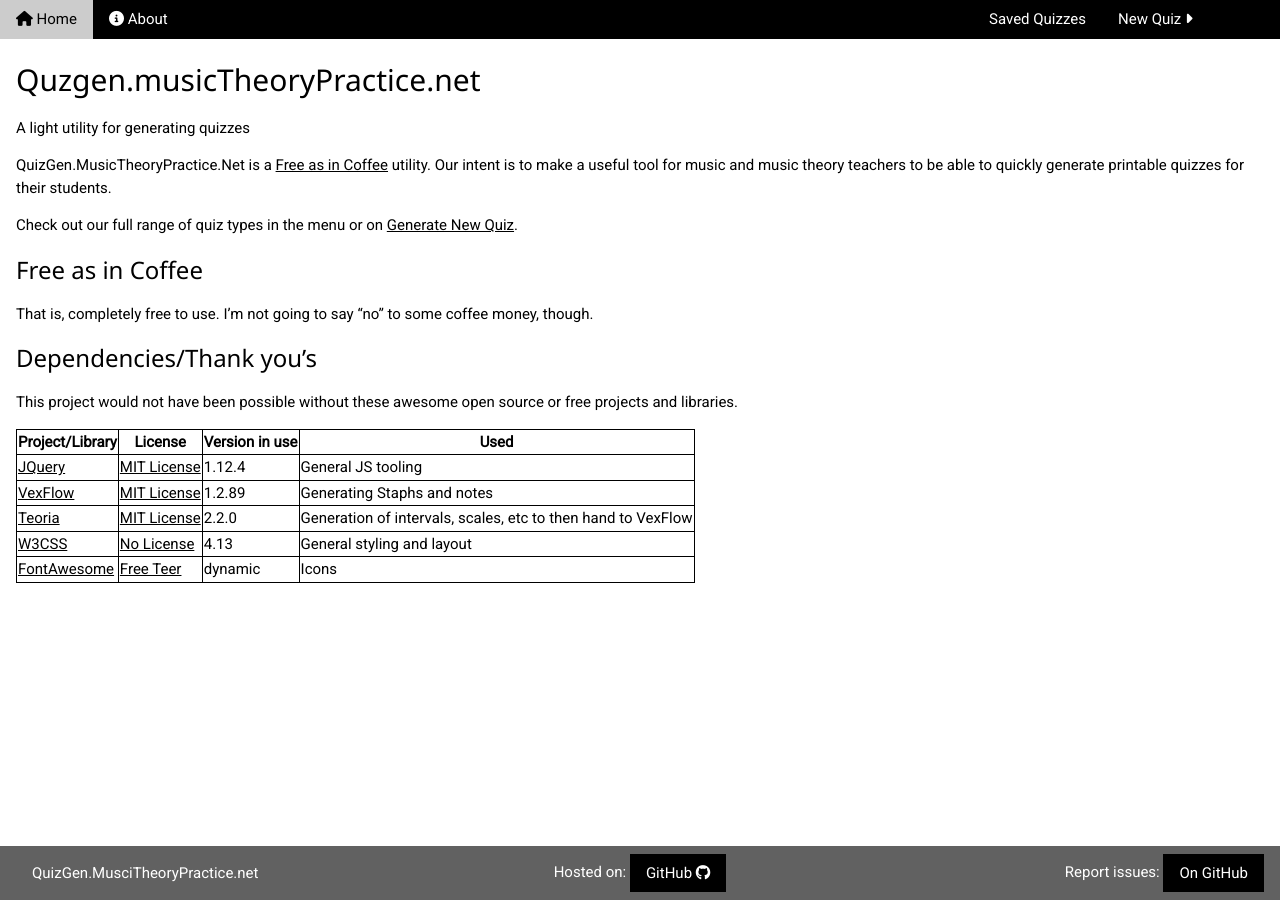
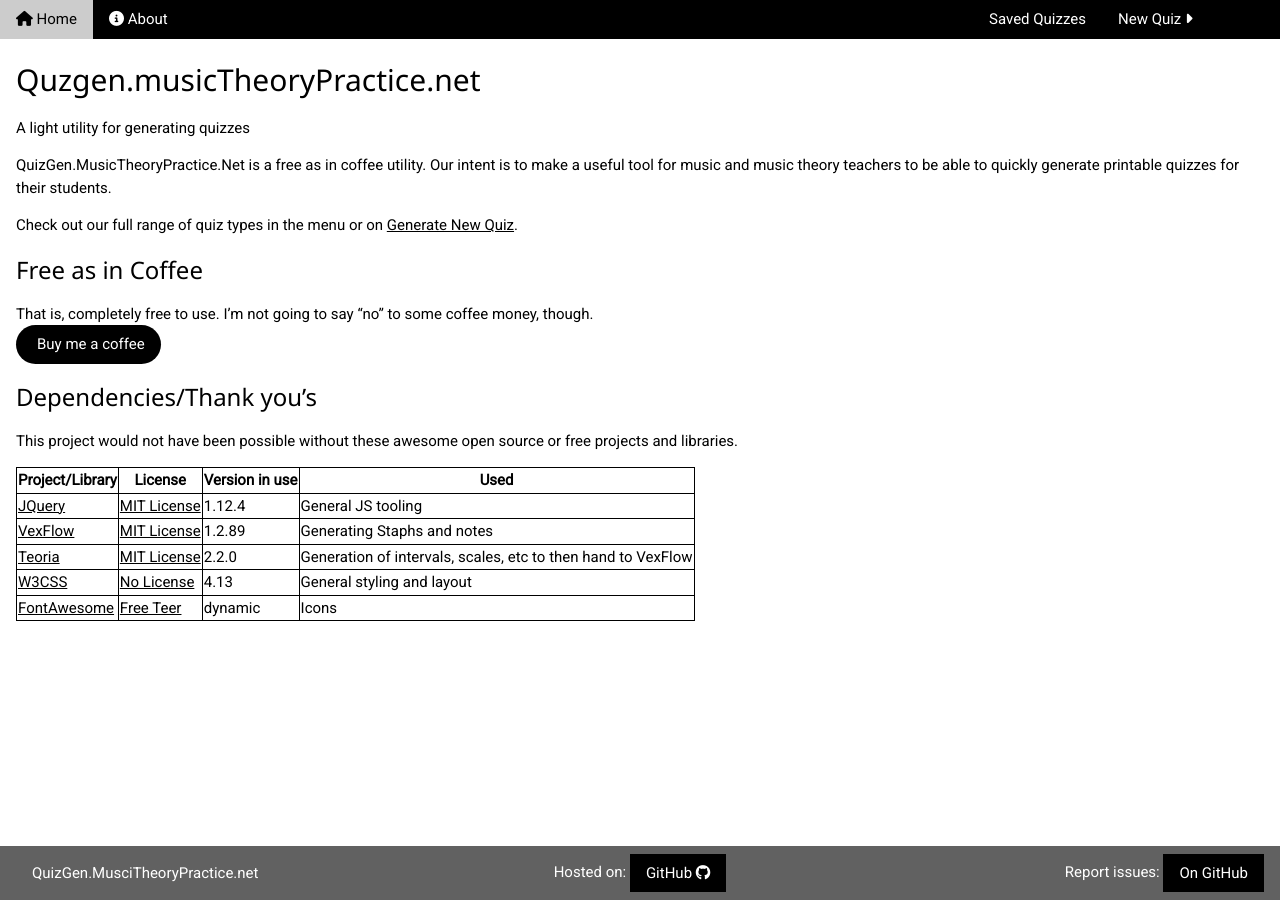
Before and after one commit to mshafer1/quizgen_music_theory, a Jekyll site: the page built from about.md, in a window 1280 px wide. Built offline with Jekyll 4.4.1, drawn with Linux system fonts in a browser that asks for light colours; nearby versions of some CDN libraries.

Commit message:
add buy-me-a-coffee link

```diff
--- a/about.md
+++ b/about.md
@@ -7,13 +7,16 @@ title: About
 
 A light utility for generating quizzes
 
-QuizGen.MusicTheoryPractice.Net is a <a href="">Free as in Coffee</a> utility.
+QuizGen.MusicTheoryPractice.Net is a free as in coffee utility.
 Our intent is to make a useful tool for music and music theory teachers to be able to quickly generate printable quizzes for their students.
 
 Check out our full range of quiz types in the menu or on <a href="/newQuiz.html">Generate New Quiz</a>.
 
 ### Free as in Coffee
 That is, completely free to use. I'm not going to say "no" to some coffee money, though.
+<br/>
+<a class="w3-btn w3-black w3-round-xxlarge" target="_blank" href="https://www.buymeacoffee.com/mshafer1"><img src="https://cdn.buymeacoffee.com/buttons/bmc-new-btn-logo.svg" alt=""><span style="margin-left:5px;">Buy me a coffee</span></a>
+
 
 ### Dependencies/Thank you's
 This project would not have been possible without these awesome open source or free projects and libraries.
```
